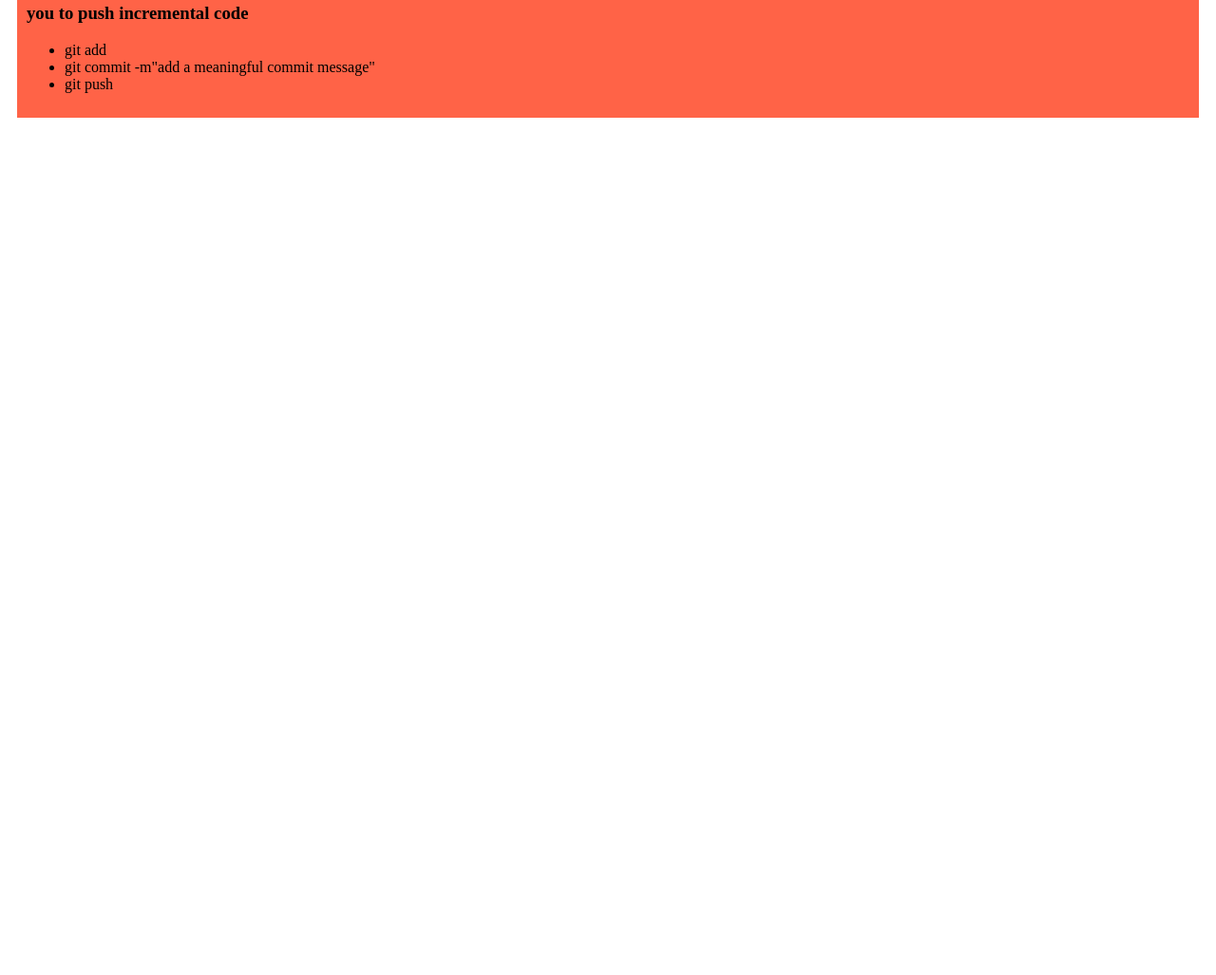
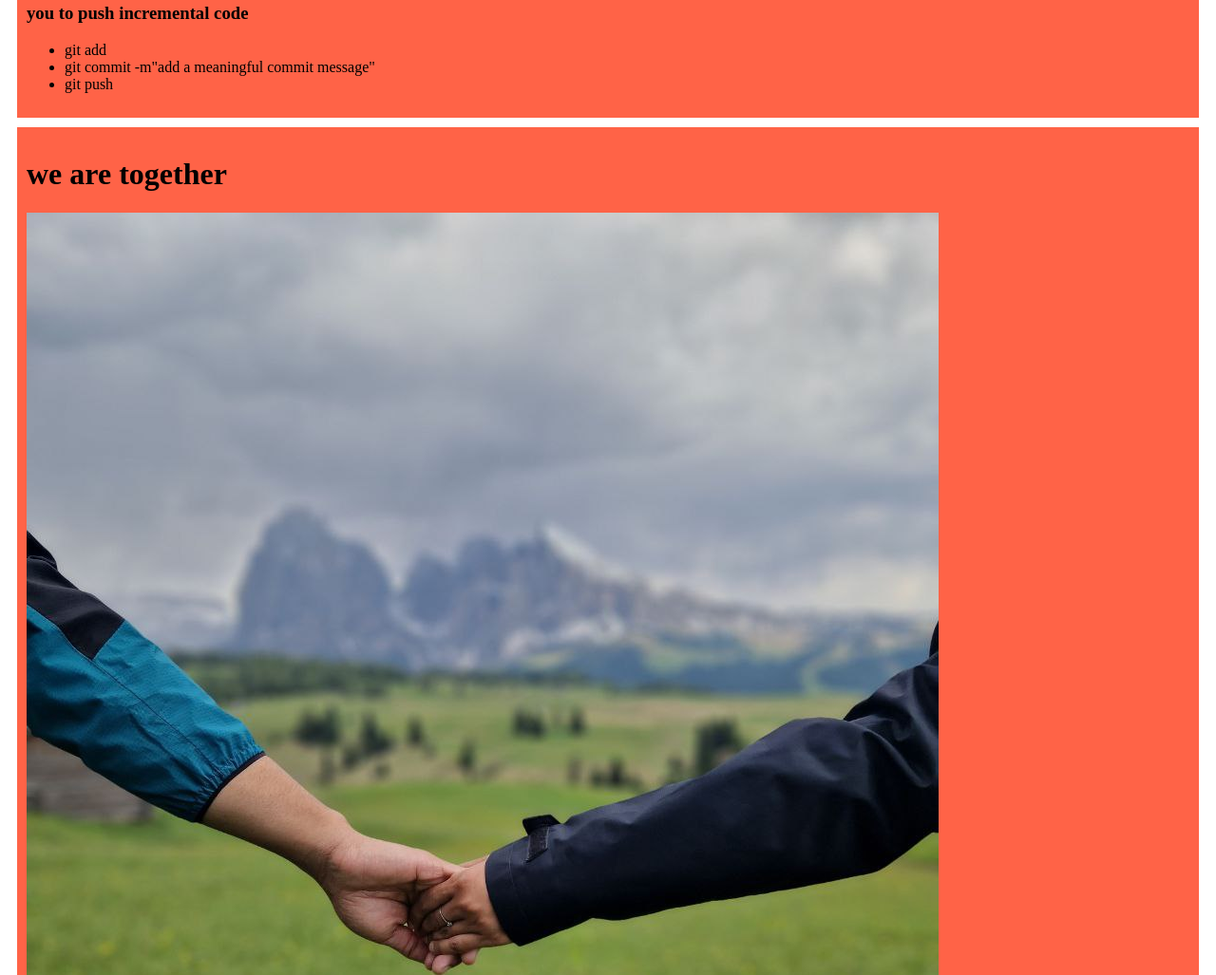
Before and after one commit to Sifathuq90/My-github, a plain HTML site: page index.html in a window 1280 px wide. Shown: the part 460-1487 px from the top of the page at 95% size. Before the commit the page ends 800 px from the top, so only its background shows below. Drawn offline with Linux system fonts and the light colour scheme.

Commit message:
i add our pic

```diff
--- a/index.html
+++ b/index.html
@@ -32,6 +32,10 @@
 
 
   </div>
+  <div>
+    <h1>we are together</h1>
+    <img src="images/we.jpg" alt="we are together">
+  </div>
 
 </body>
 </html>
```
Also changed, not shown: images/we.jpg (added).
